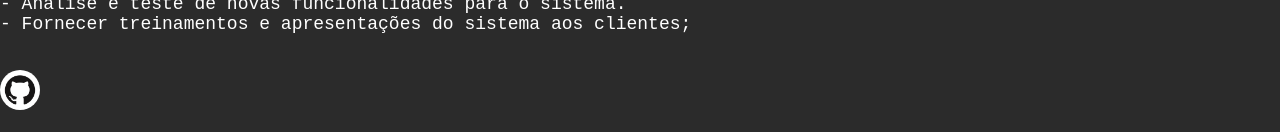
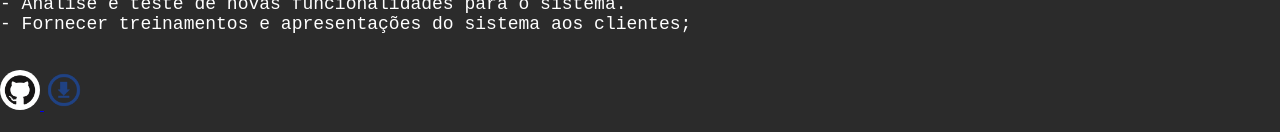
Before and after one commit to Anderson0933/Portf-lio, a plain HTML site: page Curriculo.html in a window 1280 px wide. Shown: the part 2946-3078 px from the top of the page. Drawn offline with Linux system fonts and the light colour scheme.

Commit message:
Atualização V5

```diff
--- a/Curriculo.html
+++ b/Curriculo.html
@@ -158,8 +158,11 @@ Responsável pela criação de procedimentos relativos ao setor.</p>
 
 
 <a href="https://github.com/Anderson0933"><img class="gitlg" src="img/gitlg.png" alt="link para o link">
+<a href="https://drive.google.com/file/d/1OvqBEhKFj-UP1YbEUpSm81Mll-8guhkB/view?usp=sharing"><img  class="gitlg"src="img/botão ppnf.png" alt="foto">
     <br><br>
  <a href="index.html">Voltar ao início</a>
+
+
 
 </div>
 
```
Also changed, not shown: img/botão ppnf.png (added).
